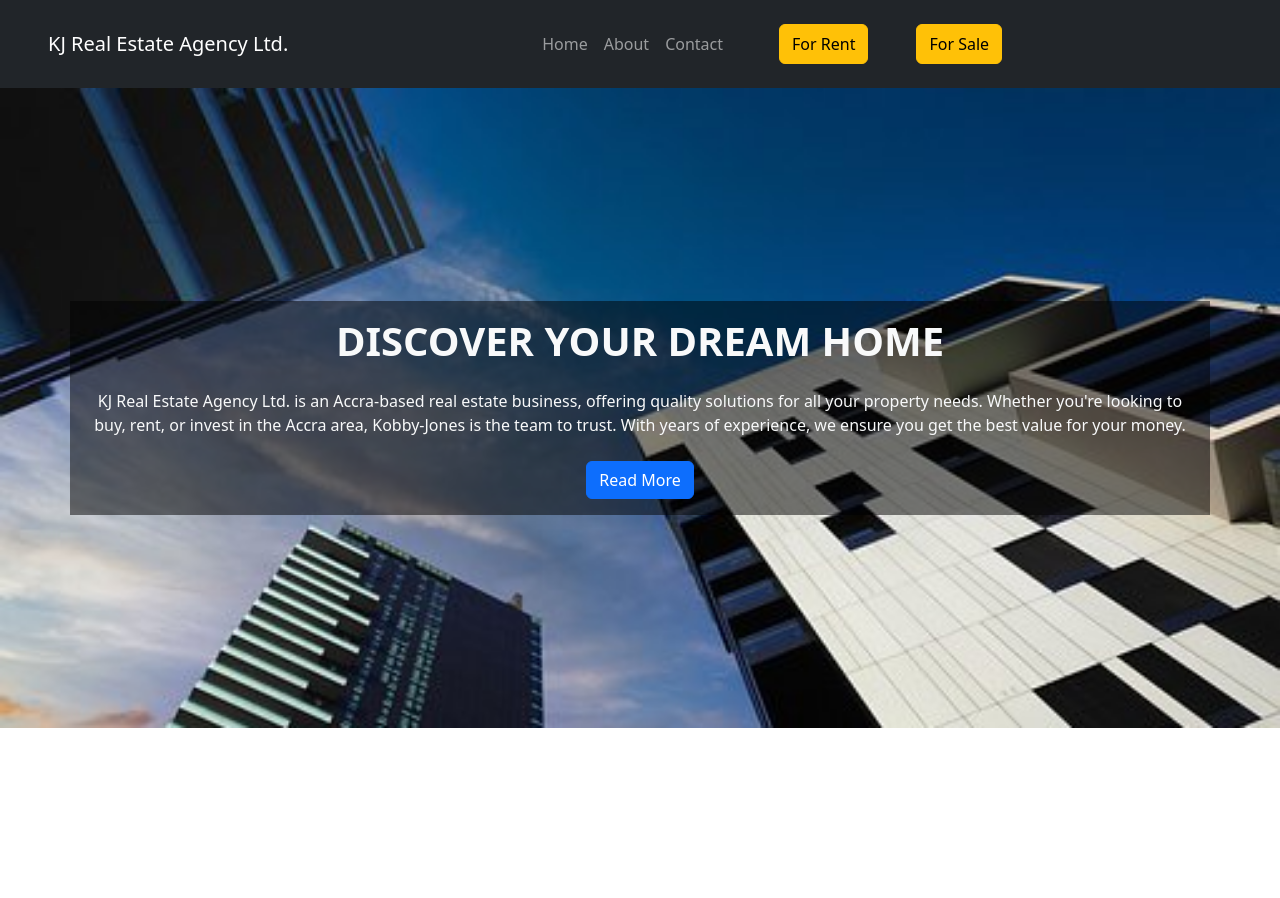
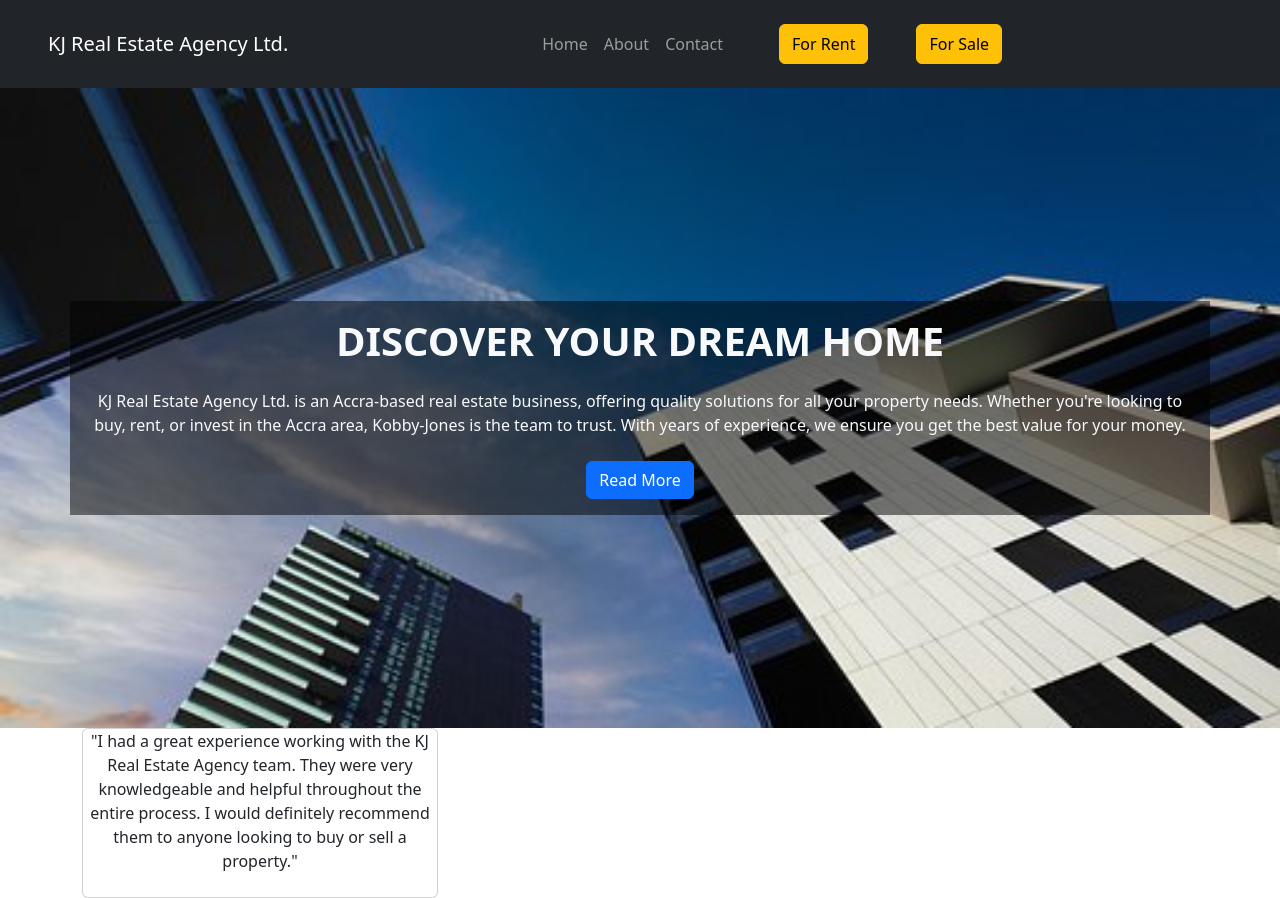
Before and after one commit to Kobby-Jones/react-deployment-with-k8s-ArgoCD, a React (Create React App) app: page / in a window 1280 px wide. Before the commit the page ends 800 px from the top, so only its background shows below. Built offline with nearby package versions, Linux system fonts and the light colour scheme.

Commit message:
Testimonials Section

```diff
--- a/src/components/Testiminials.jsx
+++ b/src/components/Testiminials.jsx
@@ -1,10 +1,11 @@
 import React from 'react';
-// import TestimonialCard from './TestimonialCard';
+import TestimonialRow from './TestimonialRow';
+
 
 const Testimonials = () => {
     return (
         <div>
-
+            <TestimonialRow />
         </div>
     )
 }
--- /dev/null
+++ b/src/components/TestimonialRow.jsx
@@ -0,0 +1,17 @@
+import React from 'react';
+import {Container, Row, Col} from 'react-bootstrap'
+import TestimonialCard from './TestimonialCard';
+
+ function TestimonialRow() {
+     return (
+         <Container>
+             <Row>
+                 <Col xs="4">
+                    <TestimonialCard />
+                 </Col>
+             </Row>
+        </Container>
+     );
+ }
+
+ export default TestimonialRow;
```
